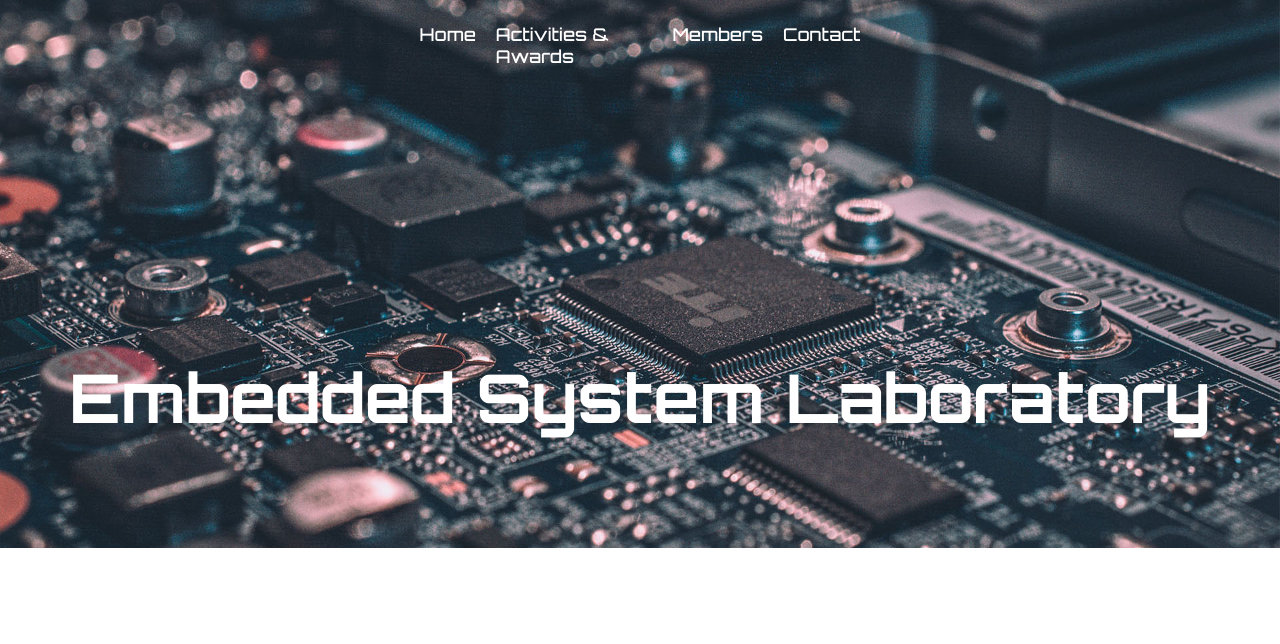
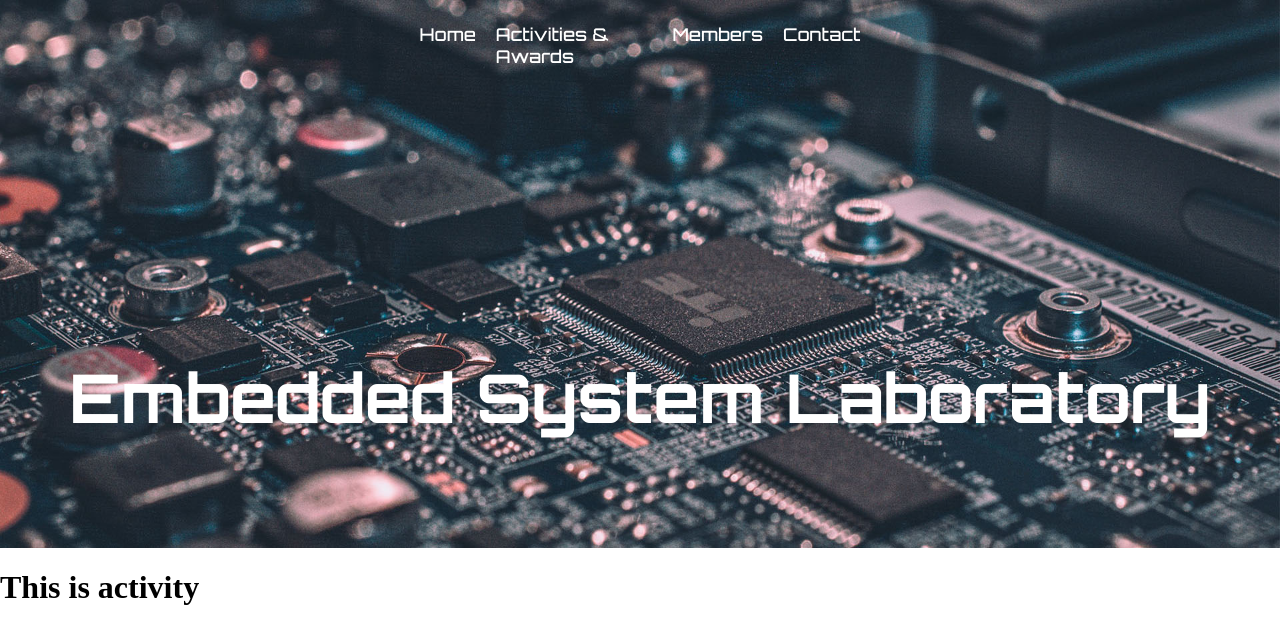
Before and after one commit to dnjooiopa/esl-official-website, a Vue app: page / in a window 1280 px wide. Shown: the top 644 px of the page. Built offline with nearby package versions, Linux system fonts and the light colour scheme.

Commit message:
embed activity

```diff
--- a/src/App.vue
+++ b/src/App.vue
@@ -6,6 +6,9 @@
     <div>
       <Home />
     </div>
+    <div>
+      <Activity />
+    </div>
   </div>
 </template>
 
@@ -13,12 +16,14 @@
 //import EmployeeTable from './components/EmployeeTable'
 import Home from './components/Home'
 import Navbar from './components/Navbar'
+import Activity from './components/Activity'
 
 export default {
   name: 'App',
   components: {
     Home,
     Navbar,
+    Activity,
   },
 }
 </script>
```
